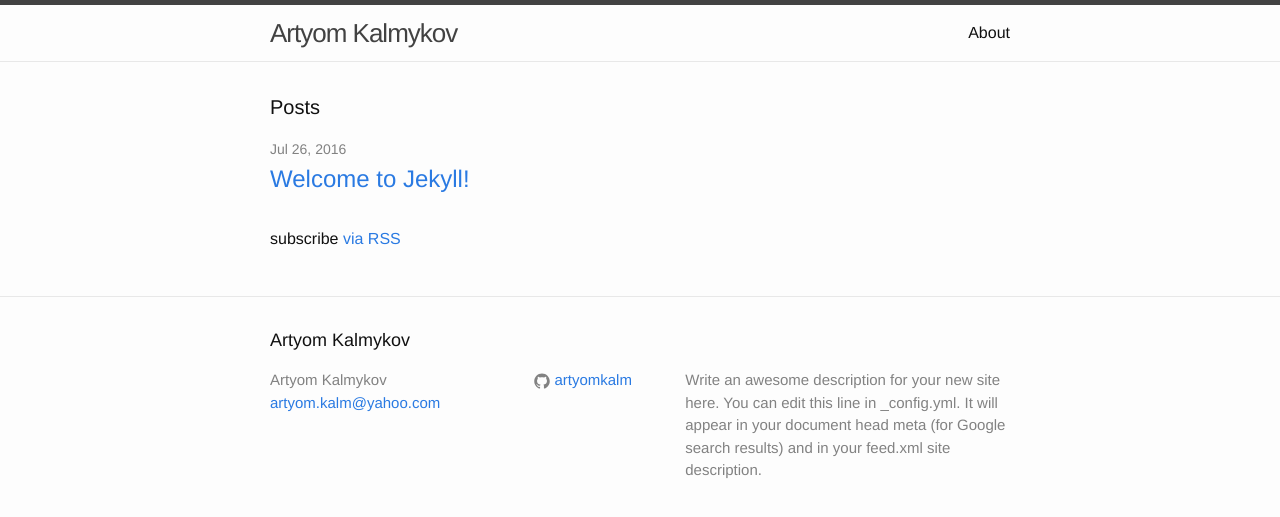
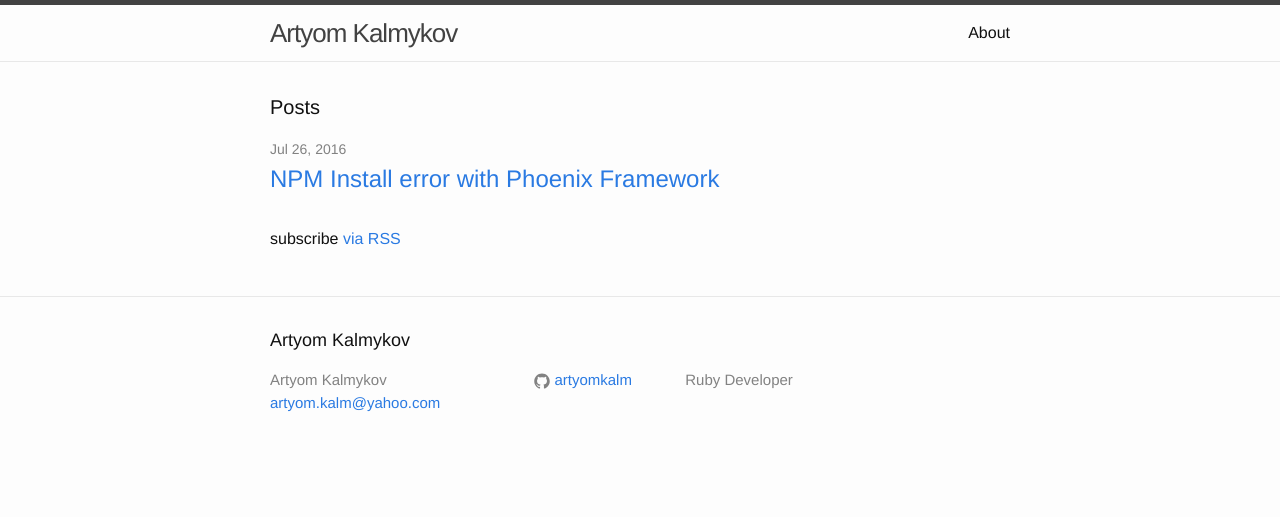
Before and after one commit to artyomkalm/artyomkalm.github.io, a Jekyll site: the page built from index.html, in a window 1280 px wide. Shown: the top 517 px of the page. Built offline with Jekyll 4.4.1, drawn with Linux system fonts in a browser that asks for light colours.

```diff
--- a/_config.yml
+++ b/_config.yml
@@ -1,9 +1,7 @@
 title: Artyom Kalmykov
 email: artyom.kalm@yahoo.com
 description: > # this means to ignore newlines until "baseurl:"
-  Write an awesome description for your new site here. You can edit this
-  line in _config.yml. It will appear in your document head meta (for
-  Google search results) and in your feed.xml site description.
+  Ruby Developer
 baseurl: "" # the subpath of your site, e.g. /blog
 url: "http://artyomkalm.github.io" # the base hostname & protocol for your site
 #twitter_username: jekyllrb
```
Also changed, not shown: _posts/2016-07-26-npm-install-error.markdown (added, +14 -0 lines), _posts/2016-07-26-welcome-to-jekyll.markdown (deleted, +0 -25 lines).
